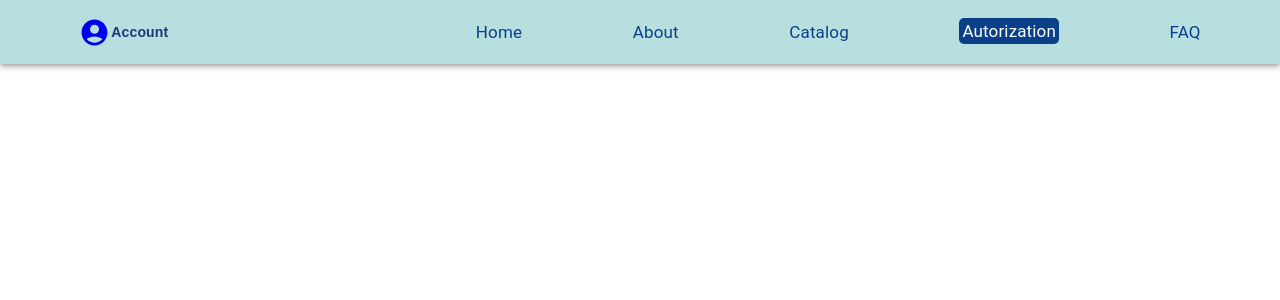
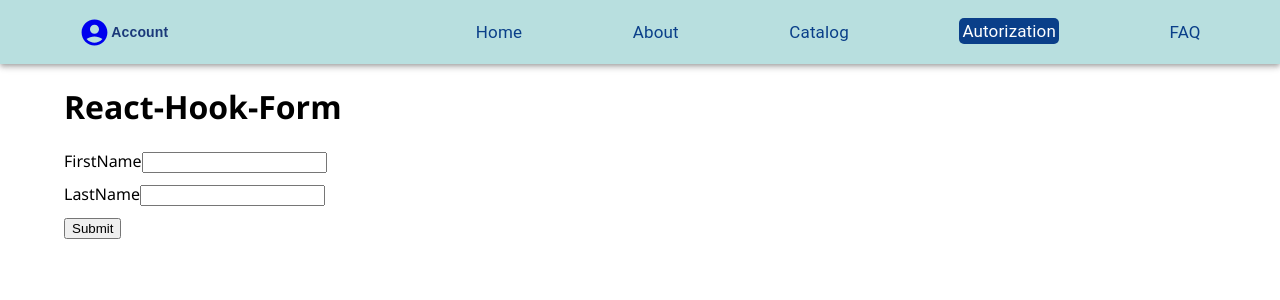
Before and after one commit to shpaksasha/NewProject, a React (Create React App) app: page /form in a window 1280 px wide. Shown: the top 300 px of the page. Built offline with nearby package versions, Linux system fonts and the light colour scheme.

Commit message:
add changes to form

```diff
--- a/src/pages/Form/Form.js
+++ b/src/pages/Form/Form.js
@@ -2,9 +2,56 @@ import React from 'react';
 import {useForm} from "react-hook-form";
 
 const Form = () => {
+    const {
+        register,
+        formState: {errors},
+        handleSubmit,
+        reset
+    } = useForm({mode: 'onBlur'})
+
+    const submit = (data) => {
+        alert(JSON.stringify(data))
+        reset()
+    }
+
     return (
         <div>
-
+            <h1>React-Hook-Form</h1>
+            <form onSubmit={handleSubmit(submit)}>
+                <div>
+                <label>FirstName
+                    <input
+                        {...register('firstName', {
+                            required: 'Поле обязательно для заполнения',
+                            minLength: {
+                                value: 10,
+                                message: 'min количество символов 10 '
+                            }
+                        })}
+                    />
+                </label>
+                <div style={{height: 10}}>
+                    {errors?.firstName && <p>{errors?.firstName?.message || 'Error!'}</p>}
+                </div>
+                </div>
+                <div>
+                <label>LastName
+                    <input
+                        {...register('lastName', {
+                            required: 'Поле обязательно для заполнения',
+                            minLength: {
+                                value: 10,
+                                message: 'min количество символов 10 '
+                            }
+                        })}
+                    />
+                </label>
+                <div style={{height: 10}}>
+                    {errors?.lastName && <p>{errors?.lastName?.message || 'Error!'}</p>}
+                </div>
+                </div>
+                <input type='submit'/>
+            </form>
         </div>
     );
 };
```
